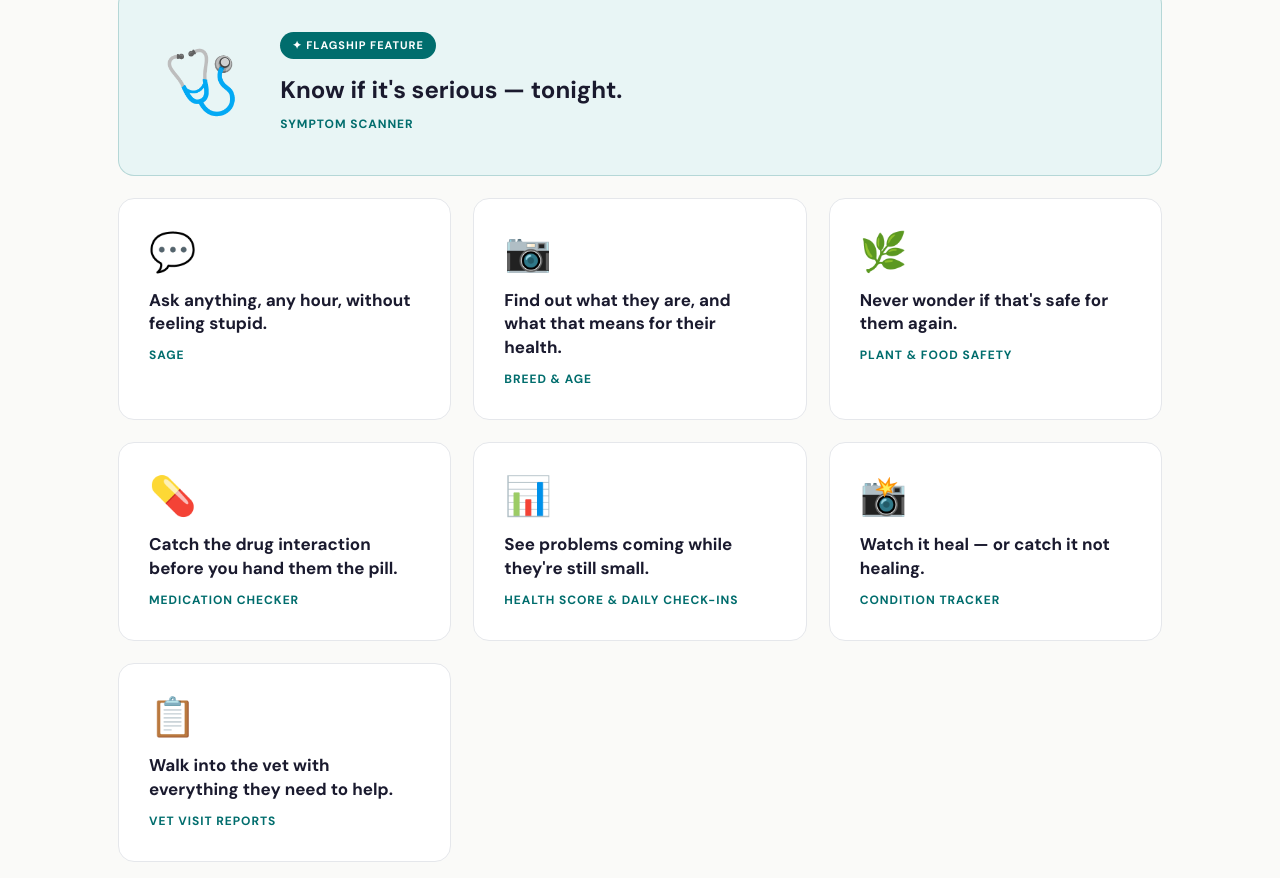
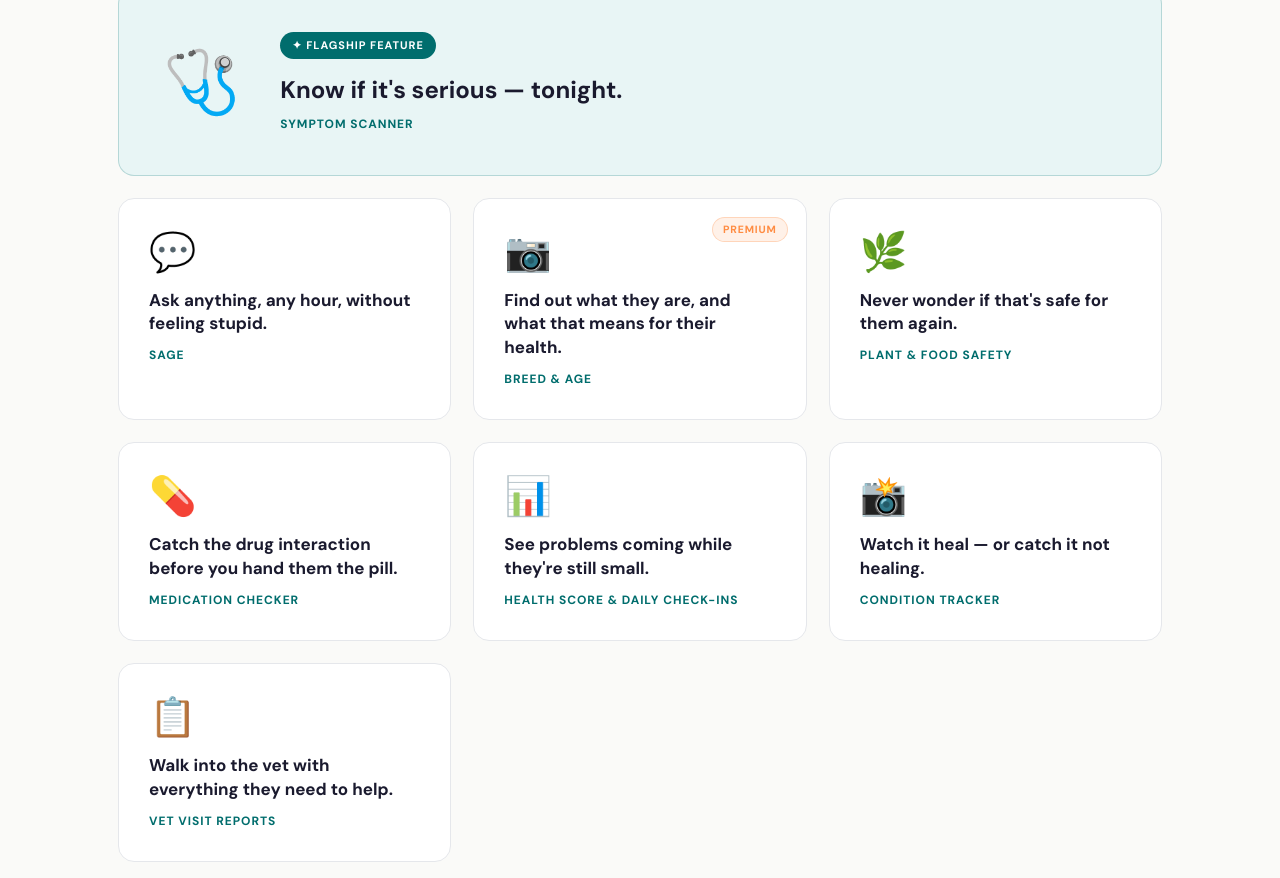
Before and after one commit to zentryxinteractive/furavis.ai, a plain HTML site: page index.html in a window 1280 px wide. Shown: the part 3602-4480 px from the top of the page. Drawn offline with Linux system fonts and the light colour scheme.

Commit message:
Add Premium tag to Breed & Age benefit card
Breed & Age (Scan Your Pet / Breed Analyzer / Age Estimator) is
premium-only including during the trial; tag the card so the page
doesn't imply trial access. Trial-copy corrections follow separately.

Co-Authored-By: Claude Fable 5 <noreply@anthropic.com>

```diff
--- a/index.html
+++ b/index.html
@@ -481,6 +481,7 @@
     }
 
     .feat-card {
+      position: relative;
       background: var(--surface);
       border: 1px solid var(--border);
       border-radius: var(--r-card);
@@ -509,6 +510,20 @@
       letter-spacing: 0.08em;
       text-transform: uppercase;
       color: var(--teal);
+    }
+    .feat-tag {
+      position: absolute;
+      top: 18px;
+      right: 18px;
+      font-size: 10.5px;
+      font-weight: 700;
+      letter-spacing: 0.08em;
+      text-transform: uppercase;
+      color: var(--accent);
+      background: rgba(255,140,66,0.12);
+      border: 1px solid rgba(255,140,66,0.28);
+      border-radius: var(--r-btn);
+      padding: 3px 10px;
     }
 
     /* ── Flagship hero card ── */
@@ -1089,6 +1104,7 @@
           <div class="feat-sub">Sage</div>
         </div>
         <div class="feat-card reveal delay-1">
+          <span class="feat-tag">Premium</span>
           <div class="feat-emoji">📷</div>
           <div class="feat-name">Find out what they are, and what that means for their health.</div>
           <div class="feat-sub">Breed &amp; Age</div>
```
